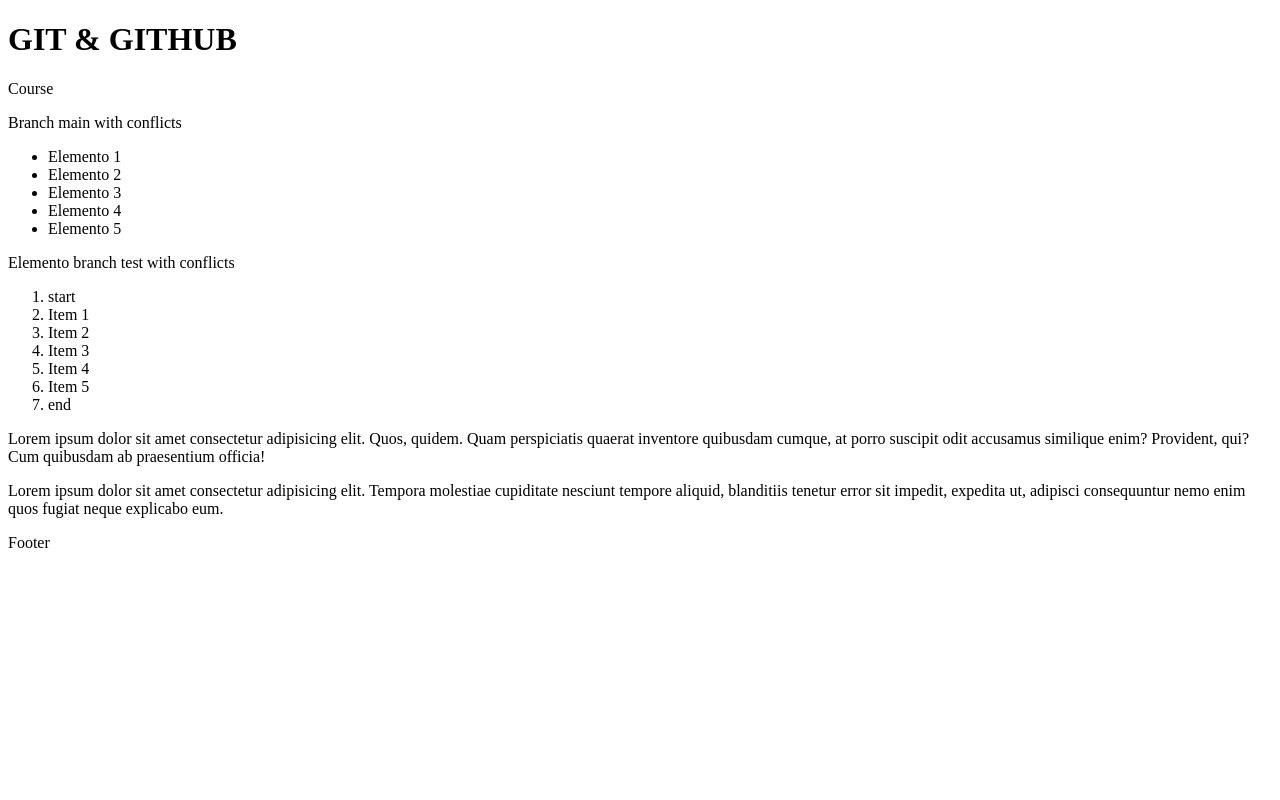
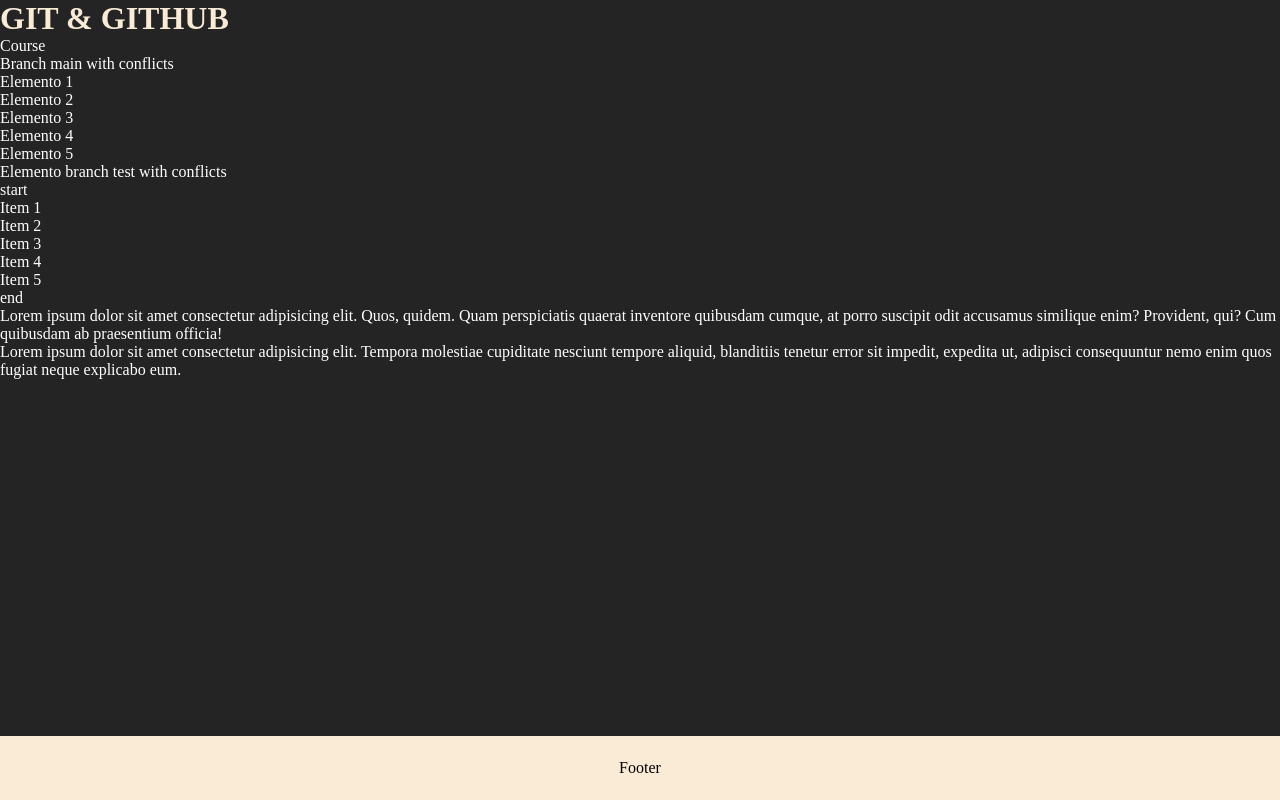
Before and after one commit to elliotghr/git, a plain HTML site: page index.html in a window 1280 px wide. Drawn offline with Linux system fonts and the light colour scheme.

Commit message:
Footer siempre abajo

```diff
--- a/index.html
+++ b/index.html
@@ -5,6 +5,7 @@
     <meta http-equiv="X-UA-Compatible" content="IE=edge" />
     <meta name="viewport" content="width=device-width, initial-scale=1.0" />
     <title>Document</title>
+    <link rel="stylesheet" href="style.css">
   </head>
   <body>
     <header></header>
--- a/style.css
+++ b/style.css
@@ -2,3 +2,26 @@
   background-color: rgb(36, 36, 36);
   color: white;
 }
+* {
+  margin: 0;
+  padding: 0;
+}
+h1 {
+  color: antiquewhite;
+}
+body {
+  display: flex;
+  flex-direction: column;
+  min-height: 100vh;
+}
+main {
+  flex-grow: 2;
+}
+footer {
+  background-color: antiquewhite;
+  color: black;
+  height: 4rem;
+  display: flex;
+  justify-content: center;
+  align-items: center;
+}
```
